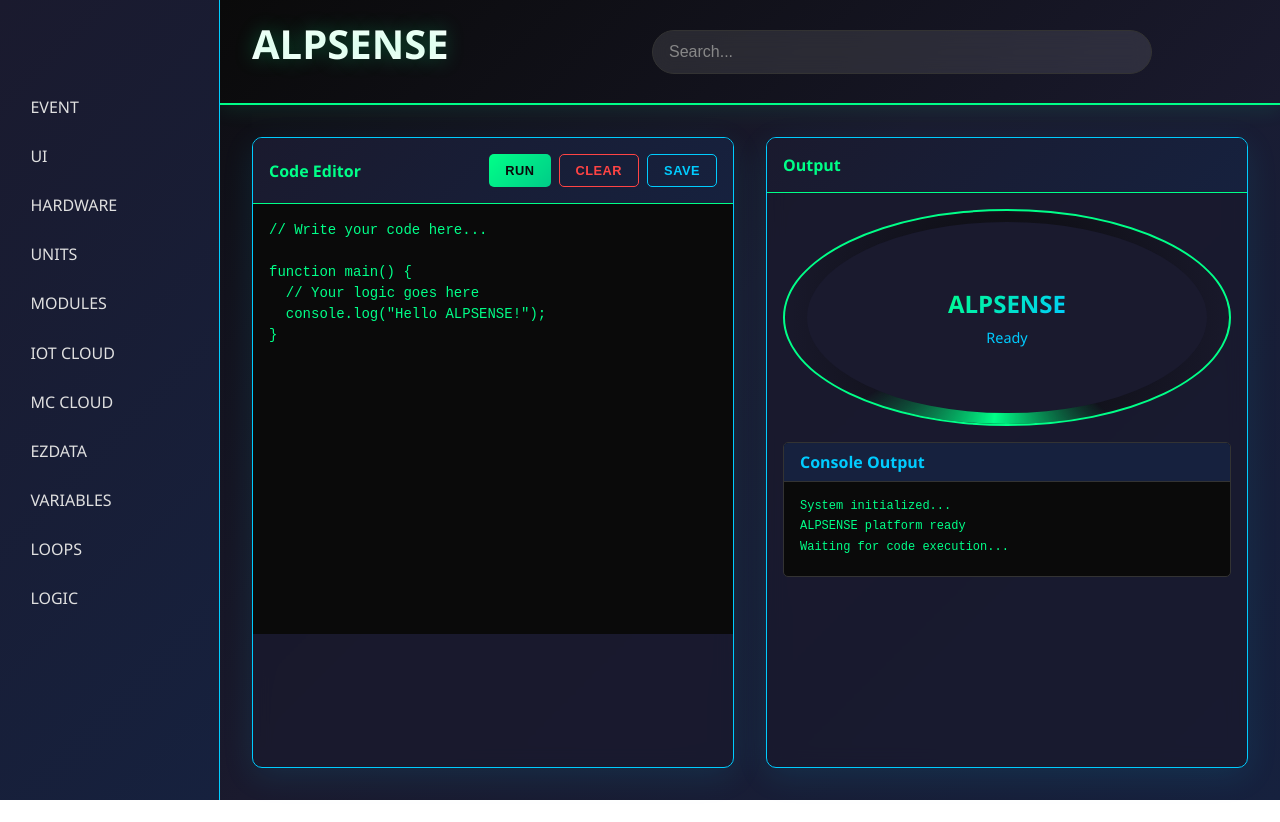
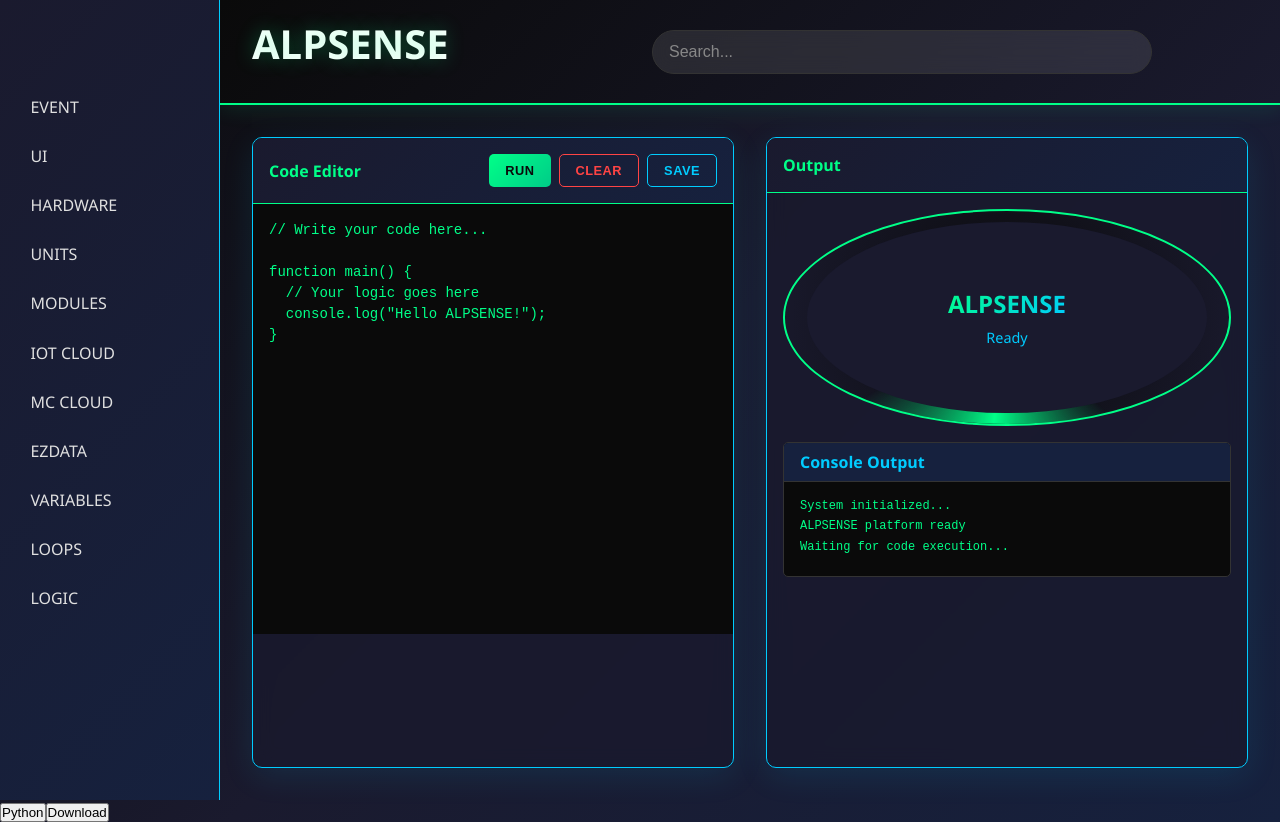
Before and after one commit to pearlin-in/alpsense, a React (Create React App) app in the folder alpsense/: page / in a window 1280 px wide. Before the commit the page ends 800 px from the top, so only its background shows below. Built offline with nearby package versions, Linux system fonts and the light colour scheme.

Commit message:
Add buttons for Python and Download in App component
Added two buttons for Python control and download functionality.

```diff
--- a/alpsense/src/App.js
+++ b/alpsense/src/App.js
@@ -5,6 +5,8 @@ function App() {
   return (
     <div className="App">
       <Layout />
+      <button className="control-btn-python">Python</button>
+      <button className="control-btn-download">Download</button>
     </div>
   );
 }
```
